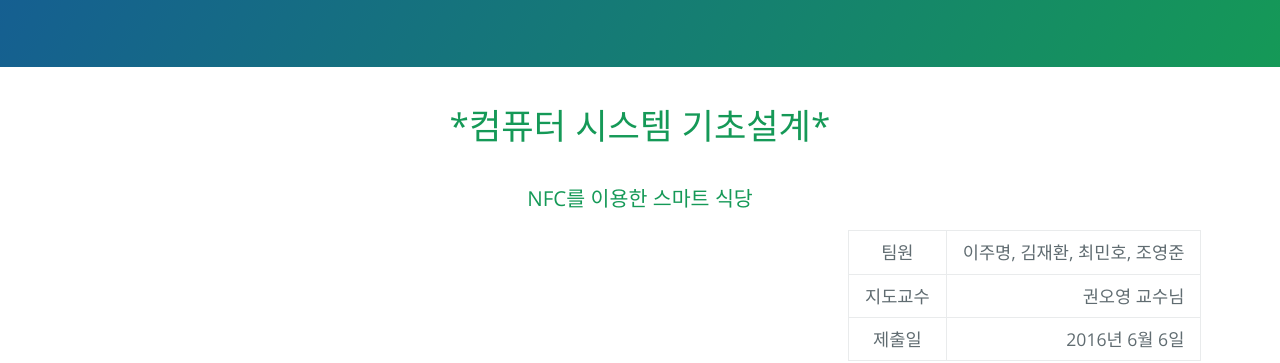
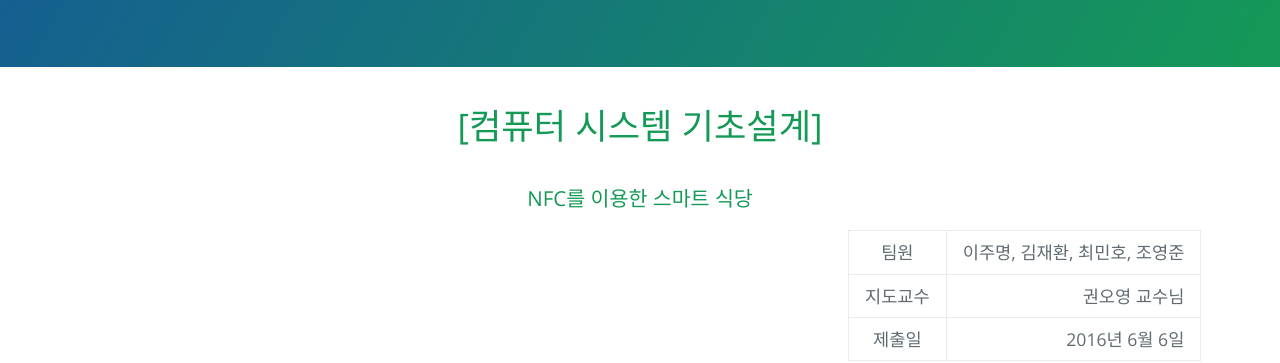
Before and after one commit to LeeJuMyeong/leejumyeong.github.com, a Jekyll site: the page built from _posts/2016-06-09-please-content.markdown, in a window 1280 px wide and 900 px high. Shown: the part 316-679 px from the top of the window. Built offline with Jekyll 4.4.1, drawn with Linux system fonts in a browser that asks for light colours.

```diff
--- a/_posts/2016-06-09-please-content.markdown
+++ b/_posts/2016-06-09-please-content.markdown
@@ -4,7 +4,7 @@ title:  "IoT Idea Design Report"
 categories: main
 ---
 
-# <center> *컴퓨터 시스템 기초설계* </center>
+# <center> [컴퓨터 시스템 기초설계] </center>
 
 
 ### <center> NFC를 이용한 스마트 식당</center>
```
